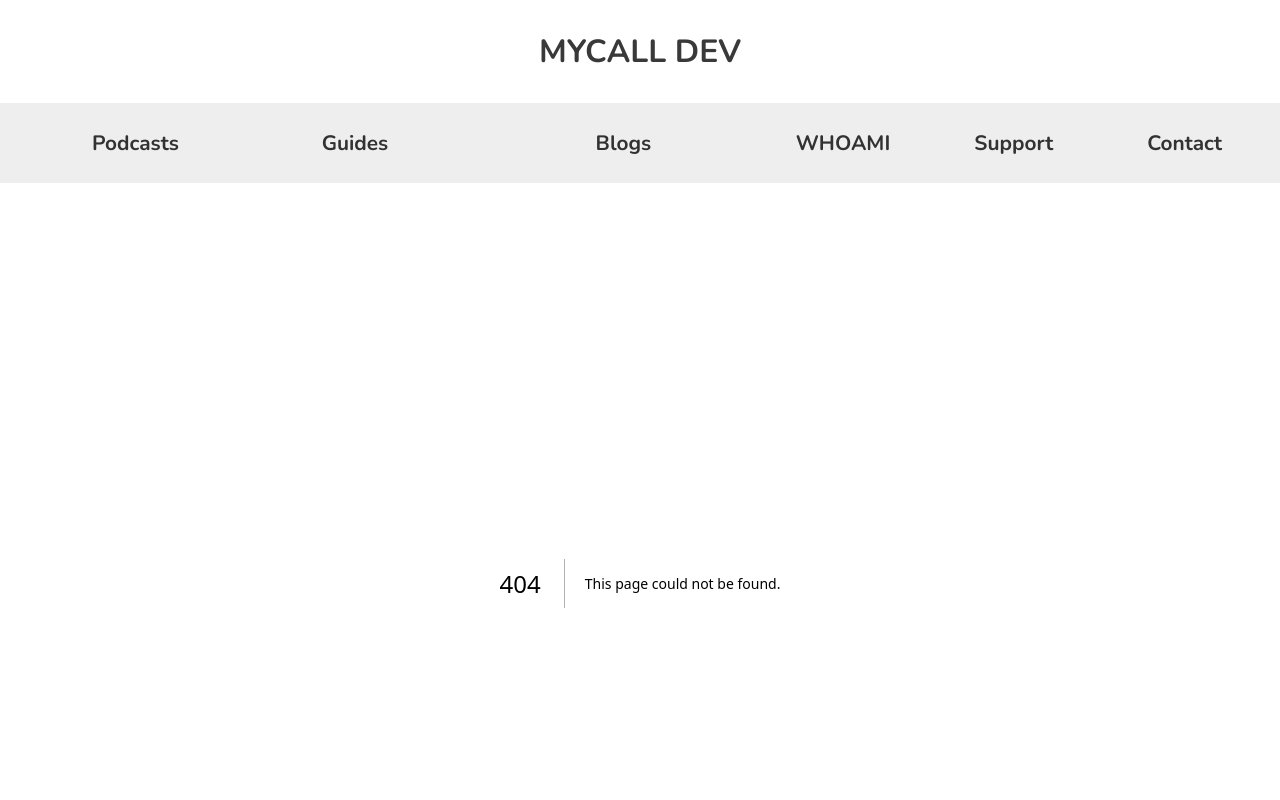
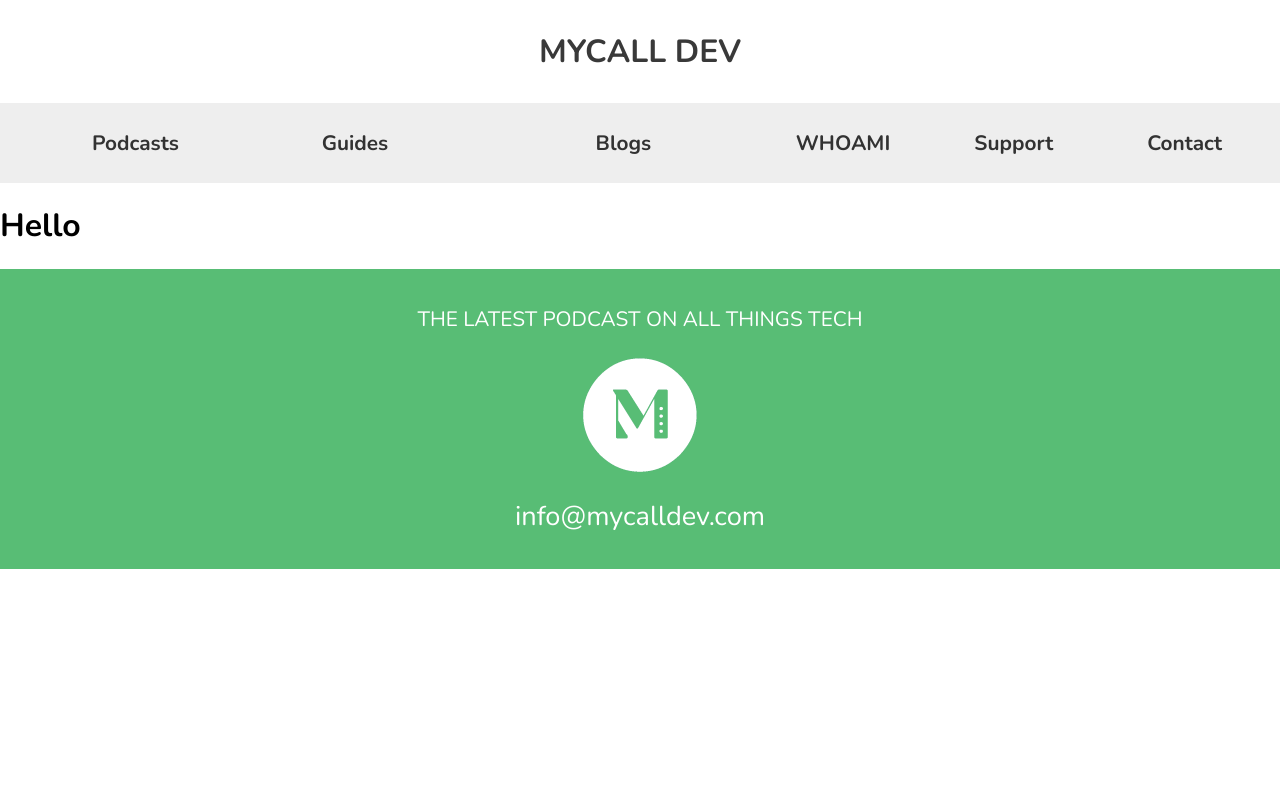
Before and after one commit to mycalldev/blog, a Next.js app: page /WHOAMI in a window 1280 px wide. Before the commit this address had no page. Shown: the top 800 px of the page. Built offline with nearby package versions, Linux system fonts and the light colour scheme.

Commit message:
debuging images

```diff
--- /dev/null
+++ b/app/WHOAMI/page.jsx
@@ -0,0 +1,14 @@
+import Image from 'next/image';
+import styles from'./whoami.module.css';
+
+
+export default function WHOAMI() {
+  return (
+    <main>
+        <div className={styles.imagePerformanceContainer}>
+           <h1>Hello</h1>
+            {/* <Image src={'/#'} width={1528} height={891} className={styles.imagePerformance} alt='image of performance rating for website' quality={100} /> */}
+        </div>
+    </main>
+  )
+}
--- /dev/null
+++ b/app/WHOAMI/whoami.module.css
@@ -0,0 +1,8 @@
+ .imagePerformanceContainer {
+
+ }
+
+.imagePerformance {
+    width: 100%;
+    margin: auto;
+}
```
Also changed, not shown: public/performance_whoami.jpg (deleted).
